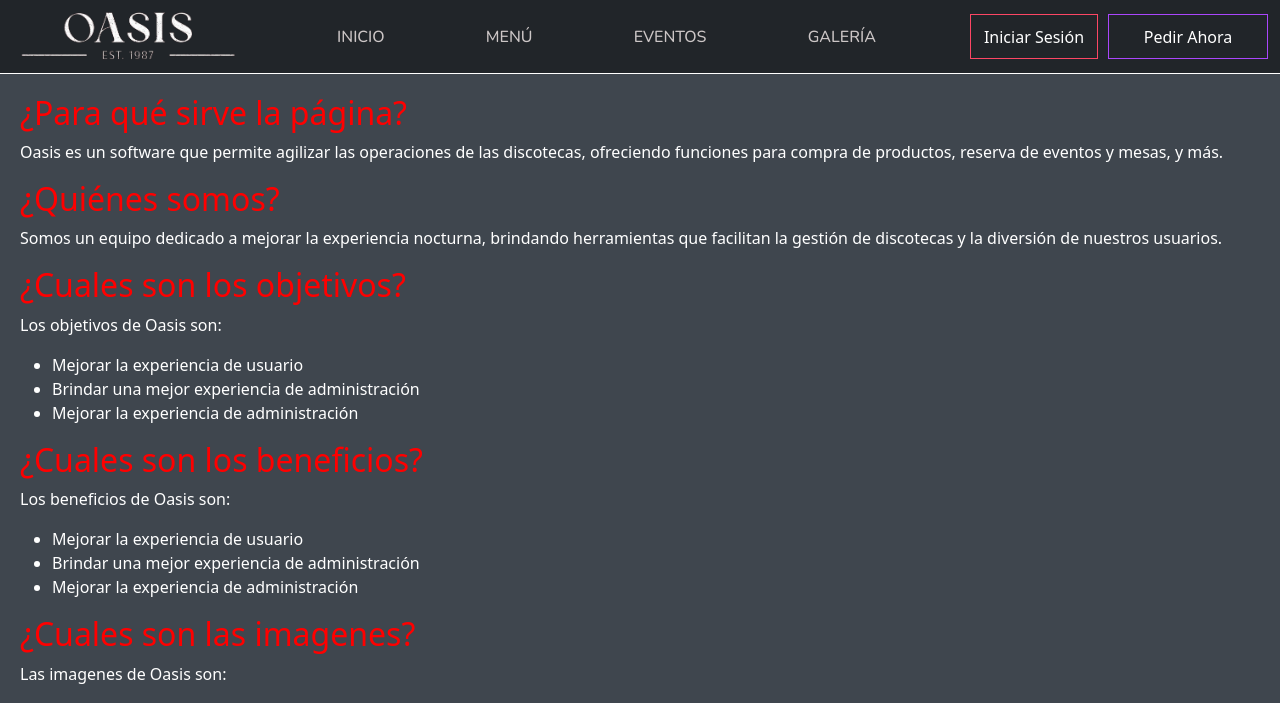
After one commit to fennys123/Oasis_Project_v2, a Django app: page /mas_info/ in a window 1280 px wide. The commit adds this page. Shown: the top 703 px of the page. Run offline with Django 4.2, Linux system fonts and the light colour scheme; some libraries are stand-ins or nearby versions.

Commit message:
hice cambios y llene lo que habia echo en el otro

```diff
--- a/miProyecto/Oasis/templates/Oasis/barNav.html
+++ b/miProyecto/Oasis/templates/Oasis/barNav.html
@@ -37,7 +37,7 @@
 
     <script src="https://cdn.jsdelivr.net/npm/@popperjs/core@2.9.2/dist/umd/popper.min.js"></script>
     <script src="https://stackpath.bootstrapcdn.com/bootstrap/4.5.2/js/bootstrap.min.js"></script>
-
+    <link rel="icon" type="image/png" sizes="32x32" href="{% static 'Oasis/img/favicon-32x32.png' %}">
 </head>
 
 <body>
--- a/miProyecto/Oasis/templates/Oasis/barNavInicio.html
+++ b/miProyecto/Oasis/templates/Oasis/barNavInicio.html
@@ -16,6 +16,8 @@
   <script src="https://cdn.jsdelivr.net/npm/bootstrap@5.3.2/dist/js/bootstrap.bundle.min.js"
     integrity="sha384-C6RzsynM9kWDrMNeT87bh95OGNyZPhcTNXj1NW7RuBCsyN/o0jlpcV8Qyq46cDfL"
     crossorigin="anonymous"></script>
+  <link rel="icon" type="image/png" sizes="32x32" href="{% static 'Oasis/img/favicon-32x32.png' %}">
+
 </head>
 
 <body>
--- a/miProyecto/Oasis/templates/Oasis/index.html
+++ b/miProyecto/Oasis/templates/Oasis/index.html
@@ -61,7 +61,7 @@
         risas
         fluyen sin parar. Únete a nosotros y descubre el epicentro de la diversión nocturna en la ciudad.
       </div>
-      <button class="btn3">Más información</button>
+      <button class="btn3" onclick="window.location.href='{% url 'mas_info' %}'">Más información</button>
     </div>
   </div>
 </div>
--- /dev/null
+++ b/miProyecto/Oasis/templates/Oasis/mas_info.html
@@ -0,0 +1,51 @@
+{% extends 'Oasis/barNavInicio.html' %}
+{% load static %}
+
+{% block titulo %}Más información{% endblock %}
+
+{% block styles %}
+<link rel="stylesheet" href="{% static 'Oasis/css/styles.css' %}">
+{% endblock %}
+
+{% block contenedor %}
+<div class="mas-informacion-container" style="background-color: #3f464e; padding: 20px; width: 100%;">
+    <h2 style="color: red;">¿Para qué sirve la página?</h2>
+    <p style="color: white;">Oasis es un software que permite agilizar las operaciones de las discotecas, ofreciendo funciones para compra de productos, reserva de eventos y mesas, y más.</p>
+    <h2 style="color: red;">¿Quiénes somos?</h2>
+    <p style="color: white;">Somos un equipo dedicado a mejorar la experiencia nocturna, brindando herramientas que facilitan la gestión de discotecas y la diversión de nuestros usuarios.</p>
+    <h2 style="color: red;">¿Cuales son los objetivos?</h2>
+    <p style="color: white;">Los objetivos de Oasis son:</p>
+    <ul style="color: white;">
+        <li>Mejorar la experiencia de usuario</li>
+        <li>Brindar una mejor experiencia de administración</li>
+        <li>Mejorar la experiencia de administración</li>
+    </ul>
+
+    <h2 style="color: red;">¿Cuales son los beneficios?</h2>
+    <p style="color: white;">Los beneficios de Oasis son:</p>
+    <ul style="color: white;">
+        <li>Mejorar la experiencia de usuario</li>
+        <li>Brindar una mejor experiencia de administración</li>
+        <li>Mejorar la experiencia de administración</li>
+    </ul>
+
+    <h2 style="color: red;">¿Cuales son las imagenes?</h2>
+    <p style="color: white;">Las imagenes de Oasis son:</p>
+
+
+    <div class="imagenes-container" style="display: flex; flex-wrap: wrap; gap: 10px; margin-top: 20px;">
+        <img src="{% static 'Oasis/img/viernesOasis.jpg' %}" alt="Imagen 1" class="imagen" style="width: 300px;height: 300px;">
+        <img src="{% static 'Oasis/img/noche_trivia.jpg' %}" alt="Imagen 2" class="imagen" style="width: 300px;height: 300px;">
+        <img src="{% static 'Oasis/img/dia_madre.jpg' %}" alt="Imagen 3" class="imagen" style="width: 300px;height: 300px;">
+        <!-- Añade más imágenes según sea necesario -->
+    </div>
+
+    <h2 style="color: red;">¿Cuales son los planes?</h2>
+    <p style="color: white;">Los planes de Oasis son:</p>
+    <ul style="color: white;">
+        <li>Que les guste la página</li>
+        <li>Que las discotecas prueben nuestra pagina y quieran usarla</li>
+        <li>Que con esta pagina sea de utilidad para agilizar las discotecas en todo el departamento de antioquia</li>
+    </ul>
+</div>
+{% endblock %}
--- a/miProyecto/Oasis/urls.py
+++ b/miProyecto/Oasis/urls.py
@@ -63,6 +63,10 @@ urlpatterns = [
     path('cc_formulario/', views.cambio_clave_formulario, name="cc_formulario"),
     path('cambiar_clave/', views.cambiar_clave, name="cambiar_clave"),
 
+
+    #RECUPERAR CONTRASEÑA
+    path('recuperar_clave/', views.recuperar_clave, name="recuperar_clave"),
+    path('verificar_recuperar/', views.verificar_recuperar, name="verificar_recuperar"),
 
     #USUARIOS
     path('Gestion_Usuarios/', views.guInicio, name='guInicio'),
@@ -139,6 +143,7 @@ urlpatterns = [
 
 #   FRONT PRODUCTOS
     path('front_productos/', views.front_productos, name='front_productos'),
+    path('front_productos_info/<int:id>/', views.front_productos_info, name='front_productos_info'),
 
 #   FRONT EVENTOS
     path('front_eventos/', views.front_eventos, name='front_eventos'),
@@ -180,4 +185,6 @@ urlpatterns = [
 #RESERVAR MESAS
     path("reservar_mesa/<int:id>/", views.reservar_mesa, name="reservar_mesa"),
 
+# mas información
+    path('mas_info/', views.mas_info, name='mas_info'),
 ]
--- a/miProyecto/Oasis/views.py
+++ b/miProyecto/Oasis/views.py
@@ -923,6 +923,17 @@ def front_productos(request):
     contexto = {"data": user,"productos": productos, "categorias": categorias}
     return render(request, "Oasis/front_productos/front_productos.html", contexto)
 
+def front_productos_info(request, id):
+    logueo = request.session.get("logueo", False)
+    user = None
+    if logueo:
+        user = Usuario.objects.get(pk=logueo["id"])
+    categorias = Categoria.objects.all()
+    producto = Producto.objects.get(pk=id)
+
+    contexto = {"data": user, "producto": producto, "categorias": categorias}
+    return render(request, "Oasis/front_productos/front_productos_info.html", contexto)
+
 
 def front_eventos(request):
     logueo = request.session.get("logueo", False)
@@ -1627,6 +1638,83 @@ def ver_detalles_usuario(request):
     }
     return render(request, 'Oasis/usuario/detalles_pedido_usuario.html', contexto)
 
+#RECUPERAR CONTRASEÑA.
+def recuperar_clave(request):
+	if request.method == "POST":
+		correo = request.POST.get("correo")
+		try:
+			q = Usuario.objects.get(email=correo)
+			from random import randint
+			import base64
+			token = base64.b64encode(str(randint(100000, 999999)).encode("ascii")).decode("ascii")
+			print(token)
+			q.token_recuperar = token
+			q.save()
+			# enviar correo de recuperación
+			destinatario = correo
+			mensaje = f"""
+					<h1 style='color:blue;'>OASIS</h1>
+					<p>Usted ha solicitado recuperar su contraseña, haga clic en el link y digite el token.</p>
+					<p>Token: <strong>{token}</strong></p>
+					<a href='http://127.0.0.1:8000/verificar_recuperar/?correo={correo}'>Recuperar...</a>
+					"""
+			try:
+				msg = EmailMessage("Oasis", mensaje, settings.EMAIL_HOST_USER, [destinatario])
+				msg.content_subtype = "html"  # Habilitar contenido html
+				msg.send()
+				messages.success(request, "Correo enviado!!")
+			except BadHeaderError:
+				messages.error(request, "Encabezado no válido")
+			except Exception as e:
+				messages.error(request, f"Error: {e}")
+			# fin -
+		except Usuario.DoesNotExist:
+			messages.error(request, "No existe el usuario....")
+		return redirect("recuperar_clave")
+	else:
+		return render(request, "Oasis/login/recuperar_clave.html")
+
+
+def verificar_recuperar(request):
+	if request.method == "POST":
+		if request.POST.get("check"):
+			# caso en el que el token es correcto
+			correo = request.POST.get("correo")
+			q = Usuario.objects.get(email=correo)
+
+			c1 = request.POST.get("nueva1")
+			c2 = request.POST.get("nueva2")
+
+			if c1 == c2:
+				# cambiar clave en DB
+				q.password = hash_password(c1)
+				q.token_recuperar = ""
+				q.save()
+				messages.success(request, "Contraseña guardada correctamente!!")
+				return redirect("index")
+			else:
+				messages.info(request, "Las contraseñas nuevas no coinciden...")
+				return redirect("verificar_recuperar")+"/?correo="+correo
+		else:
+			# caso en el que se hace clic en el correo-e para digitar token
+			correo = request.POST.get("correo")
+			token = request.POST.get("token")
+			q = Usuario.objects.get(email=correo)
+			if (q.token_recuperar == token) and q.token_recuperar != "":
+				contexto = {"check": "ok", "correo":correo}
+				return render(request, "Oasis/login/verificar_recuperar.html", contexto)
+			else:
+				messages.error(request, "Token incorrecto")
+				return redirect("verificar_recuperar")  #falta agregar correo como parametro url
+	else:
+		correo = request.GET.get("correo")
+		contexto = {"correo":correo}
+		return render(request, "Oasis/login/verificar_recuperar.html", contexto)
+
+
+#mas info
+def mas_info(request):
+    return render(request, 'Oasis/mas_info.html')
 
 # -------------------------------------------------------------------------------------------
 from rest_framework.authentication import SessionAuthentication, TokenAuthentication
```
Also changed, not shown: miProyecto/Oasis/templates/Oasis/front_productos/front_productos.html (+7 -1 lines), miProyecto/Oasis/templates/Oasis/front_productos/front_productos_info.html (added, +48 -0 lines), miProyecto/Oasis/templates/Oasis/login/recuperar_clave.html (added, +30 -0 lines), miProyecto/Oasis/templates/Oasis/login/verificar_recuperar.html (added, +29 -0 lines), miProyecto/Oasis/static/Oasis/css/botonesDiseño.css (renamed from miProyecto/Oasis/static/Oasis/css/botonesDise¤o.css), miProyecto/Oasis/static/Oasis/img/favicon-32x32.png (added), miProyecto/db.sqlite3, miProyecto/media/Img_usuarios/images.jpeg (added), miProyecto/media/Img_usuarios/images_vf6MYS5.jpeg (added).
